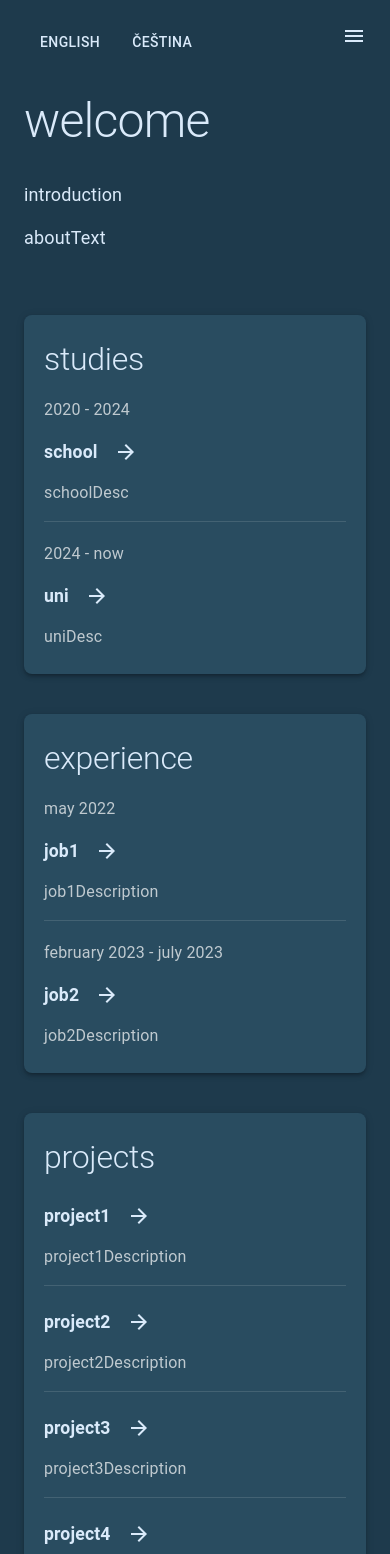
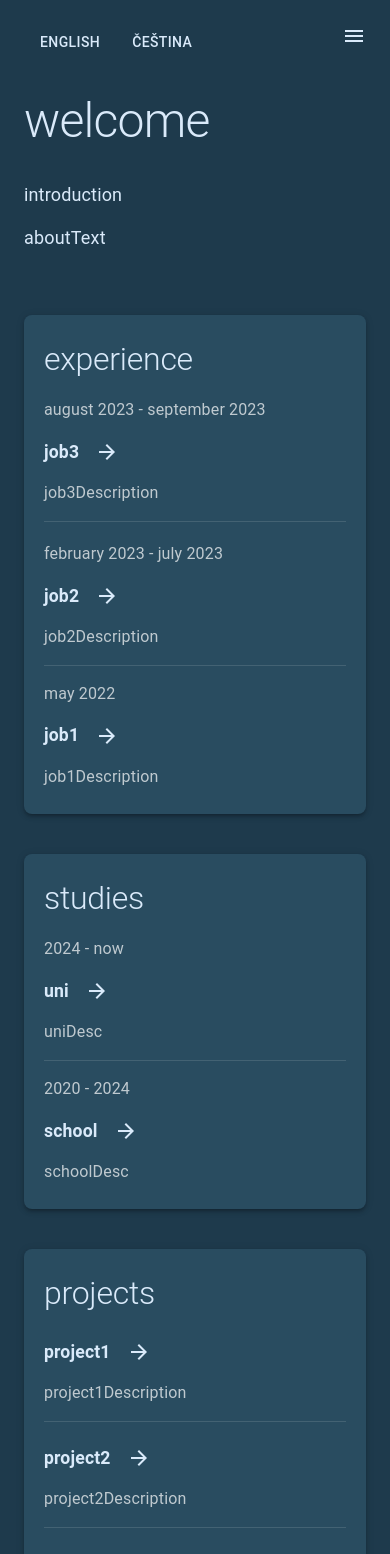
Before and after one commit to Namloh/mh-portfolio, a React (Create React App) app: page / in a window 390 px wide. Shown: the top 1554 px of the page. Built offline with nearby package versions, Linux system fonts and the light colour scheme; the HTML template or start-up script is replaced by a standard one.

Commit message:
dotdotdot

```diff
--- a/public/index.html
+++ b/public/index.html
@@ -24,7 +24,7 @@
       work correctly both with client-side routing and a non-root public URL.
       Learn how to configure a non-root public URL by running `npm run build`.
     -->
-    <title>Matěj Holman</title>
+    <title>Matěj Holman | Portfolio </title>
   </head>
   <body>
     <noscript>You need to enable JavaScript to run this app.</noscript>
--- a/public/locales/en/translation.json
+++ b/public/locales/en/translation.json
@@ -1,7 +1,7 @@
 {
   "welcome": "Welcome to my portfolio",
   "introduction": "My name is Matěj Holman. I am a {{age}} year old computer science student originally from Liberec. I currently live and study in Prague.",
-  "aboutText": "I have an education background in IT and a few months experience in the field but I am constantly open to learning new things. My main programming languages are <u>C#</u> and <u>Javascript</u> but I don't shy away from others like <u>Python</u> or <u>SQL</u>. I extensively use <u>React</u> and <u>React Native</u> and I am familiar with <u>ASP.NET</u> too. I have a certified <u>C1</u> level of English.",
+  "aboutText": "I have education in information technology complemented by several months of practical experience in the field. I continuously educate myself and expand my knowledge. My main programming languages are <u>C#</u> and <u>JavaScript</u>, but I'm also proficient in <u>Python</u> and <u>SQL</u>. I have extensive experience with libraries/frameworks such as <u>React</u> and <u>React Native</u>, as well as the <u>ASP.NET</u> platform. I am capable of working on both front-end and back-end development. My language skills include a certified <u>C1</u> level proficiency in English. I am ready to apply my skills and further develop in a dynamic IT environment.",
   "studies": "Education",
   "school": "Secondary Technical School and Higher Vocational School, Liberec",
   "schoolDesc": "Information technologies",
@@ -14,9 +14,13 @@
   "job1Description": "Company internship, assistance in the IT department",
   "job2": "Kassua studio",
   "job2Description": "Implementation of web application designs for company clients, front-end design, HTML, CSS & JavaScript",
+  "job3": "ByEvolution Málaga, Spain",
+  "job3Description": "Development and maintenance of web applications, worked with htmx and alpine.js, Erasmus",
   "may": "May",
   "february": "February",
   "july": "July",
+  "august": "August",
+  "september": "September",
   "projects": "Projects",
   "project1": "MyMeal",
   "project1Description": "A meal planning app for easier nutrition overview and achieving weight goals, React Native and Expo",
--- a/src/App.js
+++ b/src/App.js
@@ -110,14 +110,16 @@ function App() {
                   gap: isMobile ? 0 : 3,
                 }}
               >
-                <Box sx={{ flex: 1, display: 'flex', flexDirection: 'column', minHeight: "100%"}}>
+                <Box  sx={{ flex: 1, display: 'flex', flexDirection: 'column'}}>
+                  <Experience />
+                </Box >
+                <Box  sx={{ flex: 1, display: 'flex', flexDirection: 'column'}}>
                   <Studies />
-                </Box>
-                <Box sx={{ flex: 1, display: 'flex', flexDirection: 'column', minHeight: "100%"}}>
-                  <Experience />
-                </Box>
+                </Box >
               </Box>
+
               <Projects />
+
             </Box>
           </Box>
           <Contact />
--- a/src/Components/Experience.js
+++ b/src/Components/Experience.js
@@ -1,7 +1,8 @@
 import React from 'react';
-import { Box, Typography, useMediaQuery, useTheme, IconButton, Divider, Link } from '@mui/material';
+import { Typography, useMediaQuery, useTheme, IconButton, Divider, Link } from '@mui/material';
 import ArrowForwardIcon from '@mui/icons-material/ArrowForward';
 import { useTranslation } from 'react-i18next';
+import HoverSection from './HoverSection';
 
 const Experience = () => {
   const theme = useTheme();
@@ -9,16 +10,16 @@ const Experience = () => {
   const { t } = useTranslation();
 
   return (
-    <Box id="experience" sx={{ padding: '25px 20px', backgroundColor: theme.palette.background.paper, borderRadius: '8px', boxShadow: 3, marginTop: isMobile ? 5 : 0, height: "100%" }}>
+    <HoverSection id="experience" sx={{ padding: '25px 20px', backgroundColor: theme.palette.background.paper, borderRadius: '8px', boxShadow: 3, height: "100%"}}>
       <Typography variant="h2" sx={{ fontSize: isMobile ? '2rem' : '2.5rem', marginBottom: '20px', color: theme.palette.text.primary }}>
         {t('experience')}
       </Typography>
 
-      <Typography variant="body1" sx={{ fontSize: '1rem', color: theme.palette.text.secondary, marginBottom: '10px' }}>
-        {t('may')} 2022
+      <Typography variant="body1" sx={{ fontSize: '1rem', color: theme.palette.text.secondary, marginBottom: '10px', marginTop: '20px' }}>
+        {t('august')} 2023 - {t('september')} 2023
       </Typography>
       <Link
-        href="https://www.mahle.com/en/about-mahle/locations/6104.jsp"
+        href="https://www.byevolution.com/"
         target="_blank"
         rel="noopener noreferrer"
         sx={{
@@ -32,14 +33,14 @@ const Experience = () => {
         }}
       >
         <Typography variant="body1" sx={{ fontSize: isMobile ? '1.1rem' : '1.25rem', fontWeight: 'bold', display: 'inline-block' }}>
-          {t('job1')}
+          {t('job3')}
         </Typography>
         <IconButton disableRipple sx={{ color: theme.palette.text.primary, marginLeft: 1, verticalAlign: 'middle', transition: 'transform 0.3s ease' }}>
           <ArrowForwardIcon />
         </IconButton>
       </Link>
       <Typography variant="body2" sx={{ fontSize: '1rem', color: theme.palette.text.secondary, marginTop: '5px' }}>
-        {t('job1Description')}
+      {t('job3Description')}
       </Typography>
 
       <Divider sx={{ my: 2 }} />
@@ -71,7 +72,37 @@ const Experience = () => {
       <Typography variant="body2" sx={{ fontSize: '1rem', color: theme.palette.text.secondary, marginTop: '5px' }}>
         {t('job2Description')}
       </Typography>
-    </Box>
+
+      <Divider sx={{ my: 2 }} />
+
+      <Typography variant="body1" sx={{ fontSize: '1rem', color: theme.palette.text.secondary, marginBottom: '10px' }}>
+        {t('may')} 2022
+      </Typography>
+      <Link
+        href="https://www.mahle.com/en/about-mahle/locations/6104.jsp"
+        target="_blank"
+        rel="noopener noreferrer"
+        sx={{
+          textDecoration: 'none',
+          color: theme.palette.text.primary,
+          display: 'flex',
+          alignItems: 'center',
+          marginBottom: '10px',
+          cursor: 'pointer',
+          '&:hover .MuiIconButton-root': { transform: 'translateX(6px)' },
+        }}
+      >
+        <Typography variant="body1" sx={{ fontSize: isMobile ? '1.1rem' : '1.25rem', fontWeight: 'bold', display: 'inline-block' }}>
+          {t('job1')}
+        </Typography>
+        <IconButton disableRipple sx={{ color: theme.palette.text.primary, marginLeft: 1, verticalAlign: 'middle', transition: 'transform 0.3s ease' }}>
+          <ArrowForwardIcon />
+        </IconButton>
+      </Link>
+      <Typography variant="body2" sx={{ fontSize: '1rem', color: theme.palette.text.secondary, marginTop: '5px' }}>
+        {t('job1Description')}
+      </Typography>
+    </HoverSection>
   );
 };
 
--- /dev/null
+++ b/src/Components/HoverSection.js
@@ -0,0 +1,67 @@
+import React, { useState, useEffect, useRef } from 'react';
+import { Box } from '@mui/material';
+
+const HoverSection = ({ children, sx, ...props }) => {
+  const [mousePosition, setMousePosition] = useState({ x: 0, y: 0 });
+  const [isHovering, setIsHovering] = useState(false);
+  const sectionRef = useRef(null);;
+
+  // Update mouse position when the mouse moves
+  const handleMouseMove = (ev) => {
+    if (sectionRef.current) {
+      const rect = sectionRef.current.getBoundingClientRect();
+      setMousePosition({
+        x: ev.clientX - rect.left,
+        y: ev.clientY - rect.top
+      });
+    }
+  };
+
+  // Set hover state when mouse enters or leaves
+  const handleMouseEnter = () => setIsHovering(true);
+  const handleMouseLeave = () => setIsHovering(false);
+
+  useEffect(() => {
+    // Add event listeners
+    window.addEventListener('mousemove', handleMouseMove);
+
+    // Cleanup event listeners on component unmount
+    return () => {
+      window.removeEventListener('mousemove', handleMouseMove);
+    };
+  }, []);
+
+  return (
+    <Box
+      ref={sectionRef}
+      onMouseEnter={handleMouseEnter}
+      onMouseLeave={handleMouseLeave}
+      sx={{
+        position: 'relative',
+        overflow: 'hidden',
+        ...sx, // Apply passed sx styles
+        '&::before': {
+          content: '""',
+          position: 'absolute',
+          top: 0,
+          left: 0,
+          right: 0,
+          bottom: 0,
+          background: `radial-gradient(
+            circle ${isHovering ? '600px' : '0px'} at ${mousePosition.x}px ${mousePosition.y}px,
+            rgba(255, 255, 255, 0.05),
+            rgba(255, 255, 255, 0) 100%
+          )`,
+          opacity: isHovering ? 1 : 0,
+          transition: 'opacity 0.3s ease, background 0.3s ease',
+          pointerEvents: 'none',
+        },
+      }}
+      {...props}
+    >
+      {children}
+    </Box>
+  );
+};
+
+export default HoverSection;
--- a/src/Components/Projects.js
+++ b/src/Components/Projects.js
@@ -1,7 +1,8 @@
 import React from 'react';
-import { Box, Typography, useMediaQuery, useTheme, IconButton, Divider, Link } from '@mui/material';
+import { Typography, useMediaQuery, useTheme, IconButton, Divider, Link } from '@mui/material';
 import ArrowForwardIcon from '@mui/icons-material/ArrowForward';
 import { useTranslation } from 'react-i18next';
+import HoverSection from './HoverSection';
 
 const Projects = () => {
   const theme = useTheme();
@@ -9,7 +10,9 @@ const Projects = () => {
   const { t } = useTranslation();
 
   return (
-    <Box id="projects" sx={{ padding: '25px 20px', backgroundColor: theme.palette.background.paper, borderRadius: '8px', boxShadow: 3, marginTop: 5 }}>
+
+    <HoverSection id="projects" sx={{padding: '25px 20px', backgroundColor: theme.palette.background.paper, borderRadius: '8px', boxShadow: 3, marginTop: 5 }}>
+
       <Typography variant="h2" sx={{ fontSize: isMobile ? '2rem' : '2.5rem', marginBottom: '20px', color: theme.palette.text.primary }}>
         {t('projects')}
       </Typography>
@@ -145,7 +148,8 @@ const Projects = () => {
       <Typography variant="body2" sx={{ fontSize: '1rem', color: theme.palette.text.secondary, marginTop: '5px' }}>
         {t('project5Description')}
       </Typography>
-    </Box>
+
+    </HoverSection>
   );
 };
 
--- a/src/Components/Studies.js
+++ b/src/Components/Studies.js
@@ -1,7 +1,8 @@
 import React from 'react';
-import { Box, Typography, useMediaQuery, useTheme, IconButton, Divider, Link } from '@mui/material';
+import { Typography, useMediaQuery, useTheme, IconButton, Divider, Link } from '@mui/material';
 import ArrowForwardIcon from '@mui/icons-material/ArrowForward';
 import { useTranslation } from 'react-i18next';
+import HoverSection from './HoverSection';
 
 const Studies = () => {
   const theme = useTheme();
@@ -9,10 +10,40 @@ const Studies = () => {
   const { t } = useTranslation();
 
   return (
-    <Box id="studies" sx={{ padding: '25px 20px', backgroundColor: theme.palette.background.paper, borderRadius: '8px', boxShadow: 3, height: "100%"  }}>
+    <HoverSection id="studies" sx={{ padding: '25px 20px', backgroundColor: theme.palette.background.paper, borderRadius: '8px', boxShadow: 3,  marginTop: isMobile ? 5 : 0, height: "75%" }}>
       <Typography variant="h2" sx={{ fontSize: isMobile ? '2rem' : '2.5rem', marginBottom: '20px', color: theme.palette.text.primary }}>
         {t('studies')}
       </Typography>
+
+      <Typography variant="body1" sx={{ fontSize: '1rem', color: theme.palette.text.secondary, marginBottom: '10px', marginTop: '20px' }}>
+        2024 - {t('now')}
+      </Typography>
+      <Link
+        href="https://fis.vse.cz"
+        target="_blank"
+        rel="noopener noreferrer"
+        sx={{
+          textDecoration: 'none',
+          color: theme.palette.text.primary,
+          display: 'flex',
+          alignItems: 'center',
+          marginBottom: '10px',
+          cursor: 'pointer',
+          '&:hover .MuiIconButton-root': { transform: 'translateX(6px)' },
+        }}
+      >
+        <Typography variant="body1" sx={{ fontSize: isMobile ? '1.1rem' : '1.25rem', fontWeight: 'bold', display: 'inline-block' }}>
+          {t('uni')}
+        </Typography>
+        <IconButton disableRipple sx={{ color: theme.palette.text.primary, marginLeft: 1, verticalAlign: 'middle', transition: 'transform 0.3s ease' }}>
+          <ArrowForwardIcon />
+        </IconButton>
+      </Link>
+      <Typography variant="body2" sx={{ fontSize: '1rem', color: theme.palette.text.secondary, marginTop: '5px' }}>
+        {t('uniDesc')}
+      </Typography>
+
+      <Divider sx={{ my: 2 }} />
 
       <Typography variant="body1" sx={{ fontSize: '1rem', color: theme.palette.text.secondary, marginBottom: '10px' }}>
         2020 - 2024
@@ -42,36 +73,7 @@ const Studies = () => {
         {t('schoolDesc')}
       </Typography>
 
-      <Divider sx={{ my: 2 }} />
-
-      <Typography variant="body1" sx={{ fontSize: '1rem', color: theme.palette.text.secondary, marginBottom: '10px', marginTop: '20px' }}>
-        2024 - {t('now')}
-      </Typography>
-      <Link
-        href="https://fis.vse.cz"
-        target="_blank"
-        rel="noopener noreferrer"
-        sx={{
-          textDecoration: 'none',
-          color: theme.palette.text.primary,
-          display: 'flex',
-          alignItems: 'center',
-          marginBottom: '10px',
-          cursor: 'pointer',
-          '&:hover .MuiIconButton-root': { transform: 'translateX(6px)' },
-        }}
-      >
-        <Typography variant="body1" sx={{ fontSize: isMobile ? '1.1rem' : '1.25rem', fontWeight: 'bold', display: 'inline-block' }}>
-          {t('uni')}
-        </Typography>
-        <IconButton disableRipple sx={{ color: theme.palette.text.primary, marginLeft: 1, verticalAlign: 'middle', transition: 'transform 0.3s ease' }}>
-          <ArrowForwardIcon />
-        </IconButton>
-      </Link>
-      <Typography variant="body2" sx={{ fontSize: '1rem', color: theme.palette.text.secondary, marginTop: '5px' }}>
-        {t('uniDesc')}
-      </Typography>
-    </Box>
+    </HoverSection>
   );
 };
 
```
Also changed, not shown: public/locales/cz/translation.json (+8 -4 lines), 2 other files (tests, documents, lock files or other folders).
